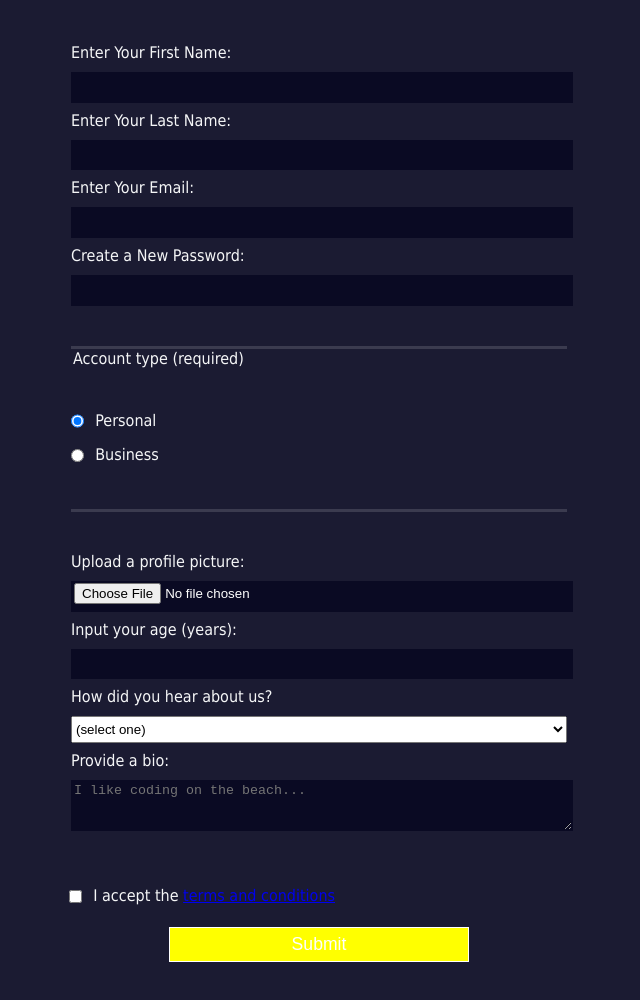
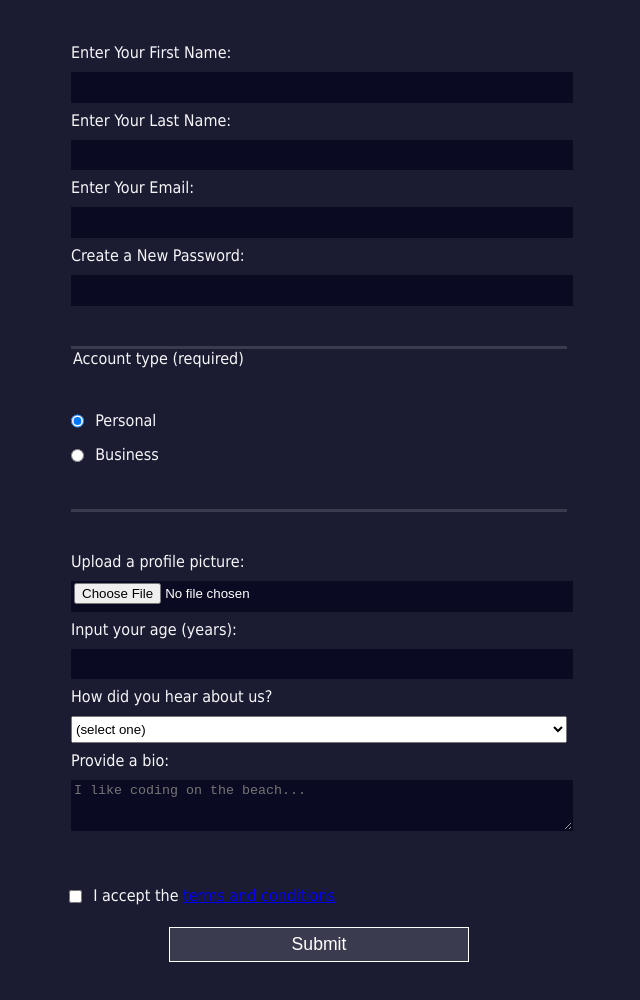
Before and after one commit to nv23061-fares-aljabur/my-first-project, a plain HTML site: page index.html in a window 1280 px wide. Shown: the part 134-1134 px from the top of the page, without its empty margins (321-961 px from the left). Drawn offline with Linux system fonts and the light colour scheme.

Commit message:
Update styles.css

```diff
--- a/styles.css
+++ b/styles.css
@@ -62,7 +62,7 @@ input[type="submit"] {
   margin: 1em auto;
   height: 2em;
   font-size: 1.1rem;
-  background-color: yellow;
+  background-color: #3b3b4f;
   border-color: white;
   min-width: 300px;
 }
@@ -70,3 +70,5 @@ input[type="submit"] {
 input[type="file"] {
   padding: 1px 2px;
 }
+
+color: #dfdfe2
```
